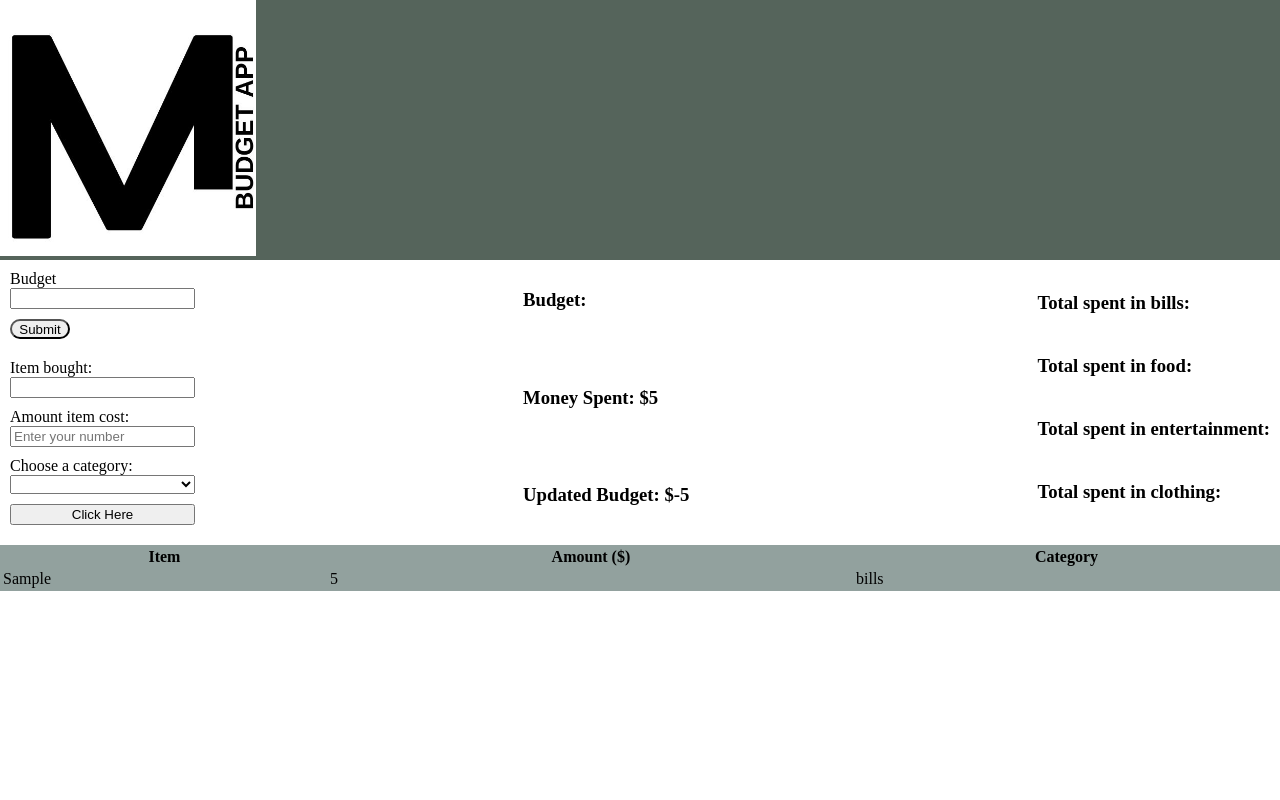
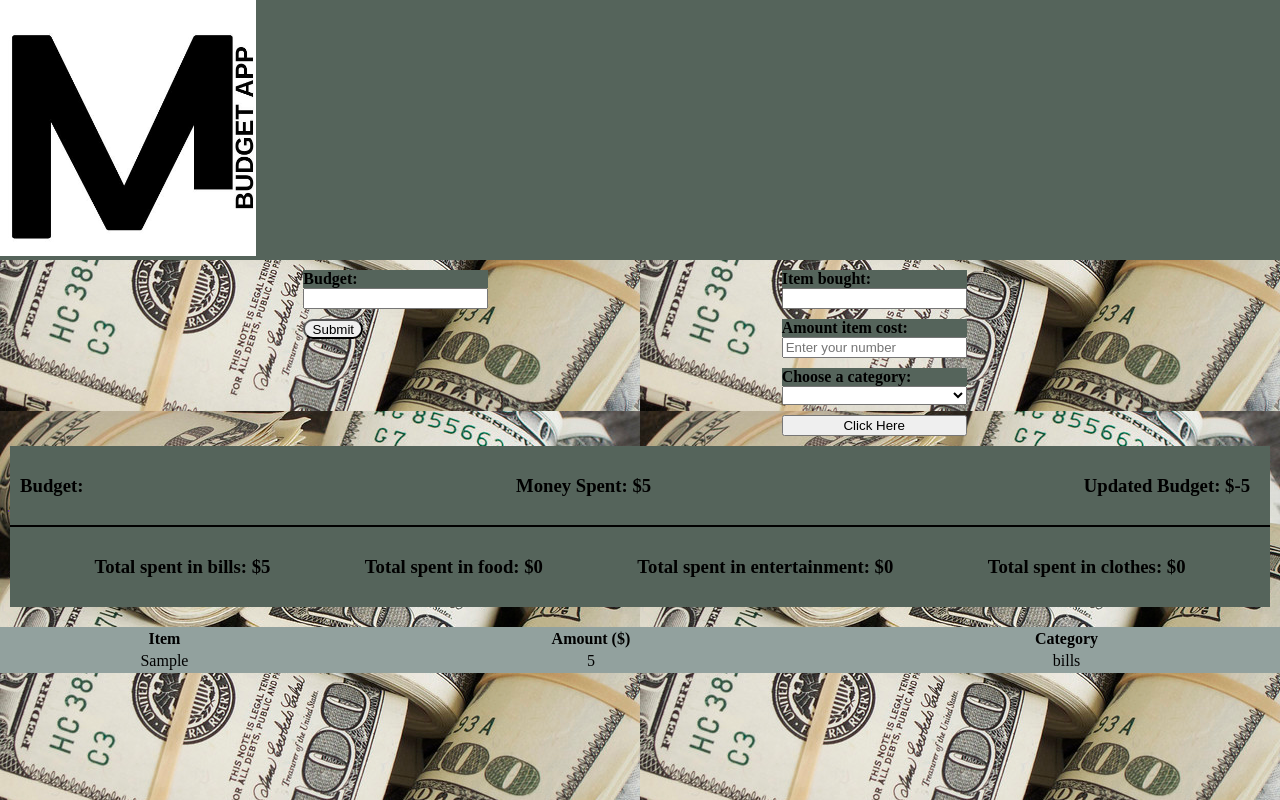
Before and after one commit to Momason97/javascript-project, a plain HTML site: page index.html in a window 1280 px wide. Both pictures are taken after typing "Sample", "5" into the empty fields and a click on the button "Click Here". Drawn offline with Linux system fonts and the light colour scheme.

Commit message:
AlMOST DONE

```diff
--- a/index.html
+++ b/index.html
@@ -16,7 +16,7 @@
     <main class="main">
       <section class="budget-section">
         <form class="budget-submit">
-          <label for="budget">Budget</label>
+          <label for="budget">Budget:</label>
           <input type="number" for="budget" id="budget" class="budget-input" />
           <button class="budget-button">Submit</button>
         </form>
--- a/script.js
+++ b/script.js
@@ -69,18 +69,29 @@ itemsBought.addEventListener("submit", (e) => {
   updated = budget - counter;
   updatedBudget.textContent = `Updated Budget: $${updated}`;
 
-  newExpense.forEach((item) => {
-    let totalB = 0;
-    let totalF = 0;
-    let totalE = 0;
-    let totalC = 0;
-    if (item.category === Bills) {
+  let totalB = 0;
+  let totalC = 0;
+  let totalF = 0;
+  let totalE = 0;
+  expenseItems.forEach((item) => {
+    if (item.category === "bills") {
       totalB += parseInt(item.price);
-    } else if (item.category === Clothing) {
+    } else if (item.category === "clothing") {
       totalC += parseInt(item.price);
+    } else if (item.category === "food") {
+      totalF += parseInt(item.price);
+    } else if (item.category === "entertainment") {
+      totalE += parseInt(item.price);
     }
   });
-
+  totalBills.textContent = `Total spent in bills: $${totalB}`;
+  totalFood.textContent = `Total spent in food: $${totalF}`;
+  totalEntertain.textContent = `Total spent in entertainment: $${totalE}`;
+  totalClothes.textContent = `Total spent in clothes: $${totalC}`;
   // totalB += parseInt(expenseItems.price);
+  if (updated <= 0) {
+    alert(
+      `You have depleted your budget of $${budget} by -$${counter - budget}.`
+    );
+  }
 });
-totalBills.textContent = `Total spent in bills: $${totalB}`;
--- a/stlye.css
+++ b/stlye.css
@@ -5,6 +5,10 @@ h2,
 ul {
   margin: 0px;
   padding: 0;
+}
+
+body {
+  background-image: url("money.jpeg");
 }
 
 main {
@@ -44,6 +48,12 @@ main {
   flex-direction: column;
   justify-content: space-between;
   padding-right: 10px;
+  background-color: rgb(85, 100, 91);
+}
+
+.budget-section label {
+  font-weight: bold;
+  background-color: rgb(85, 100, 91);
 }
 
 .budget-form {
@@ -71,4 +81,31 @@ header {
   flex-direction: column;
   justify-content: space-evenly;
   margin-left: 20px;
+  background-color: rgb(85, 100, 91);
 }
+
+.list-of-purchases td {
+  text-align: center;
+}
+
+@media only screen and (min-width: 768px) {
+  main {
+    flex-direction: column;
+  }
+  .budget-section {
+    flex-direction: row;
+    justify-content: space-evenly;
+  }
+  .budget-updating {
+    margin-top: 10px;
+    flex-direction: row;
+    border-bottom: solid 2px black;
+  }
+  .category-totals {
+    flex-direction: row;
+    margin-left: 0;
+  }
+  h3 {
+    padding: 10px;
+  }
+}
```
Also changed, not shown: money.jpeg (added).
